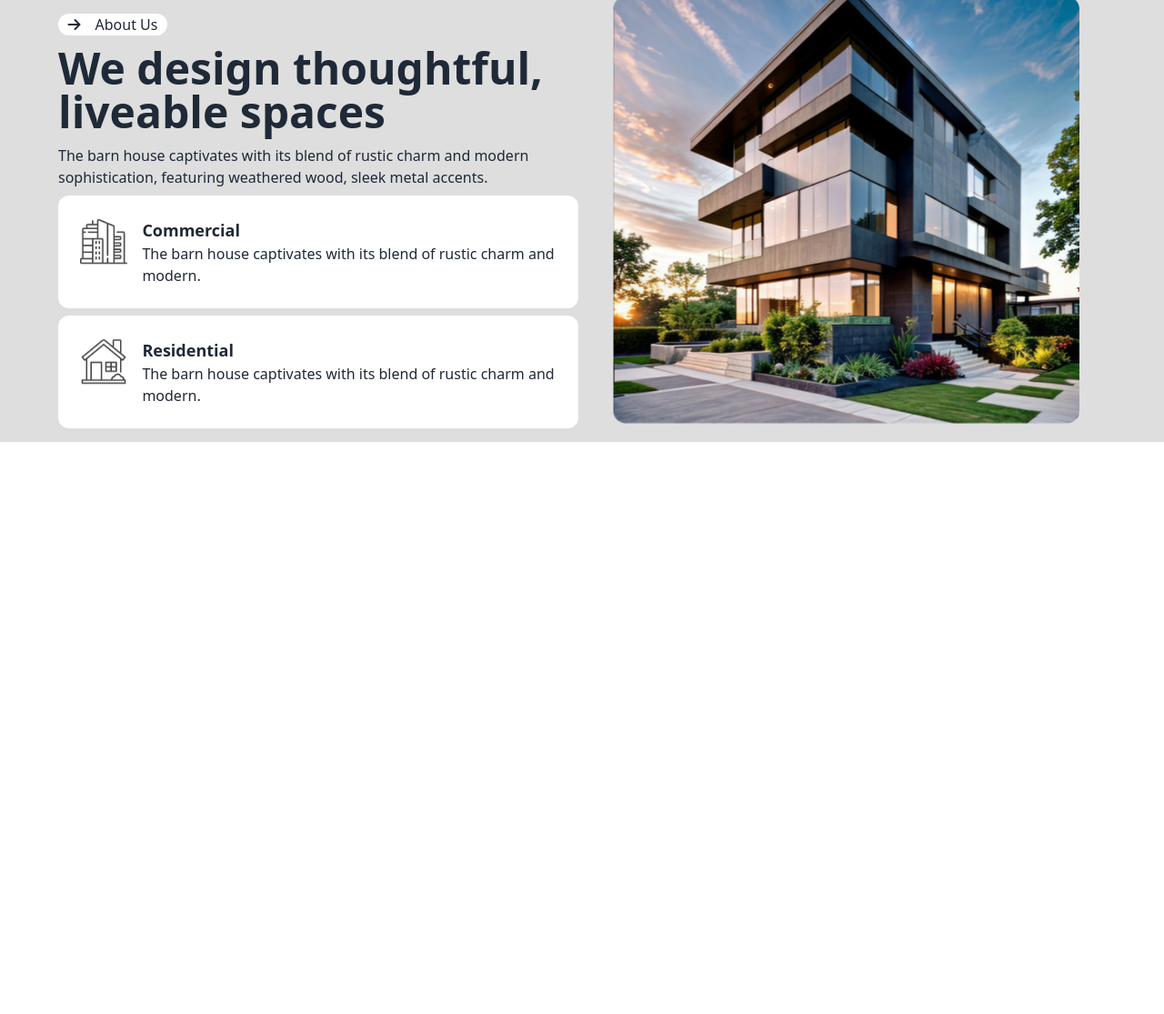
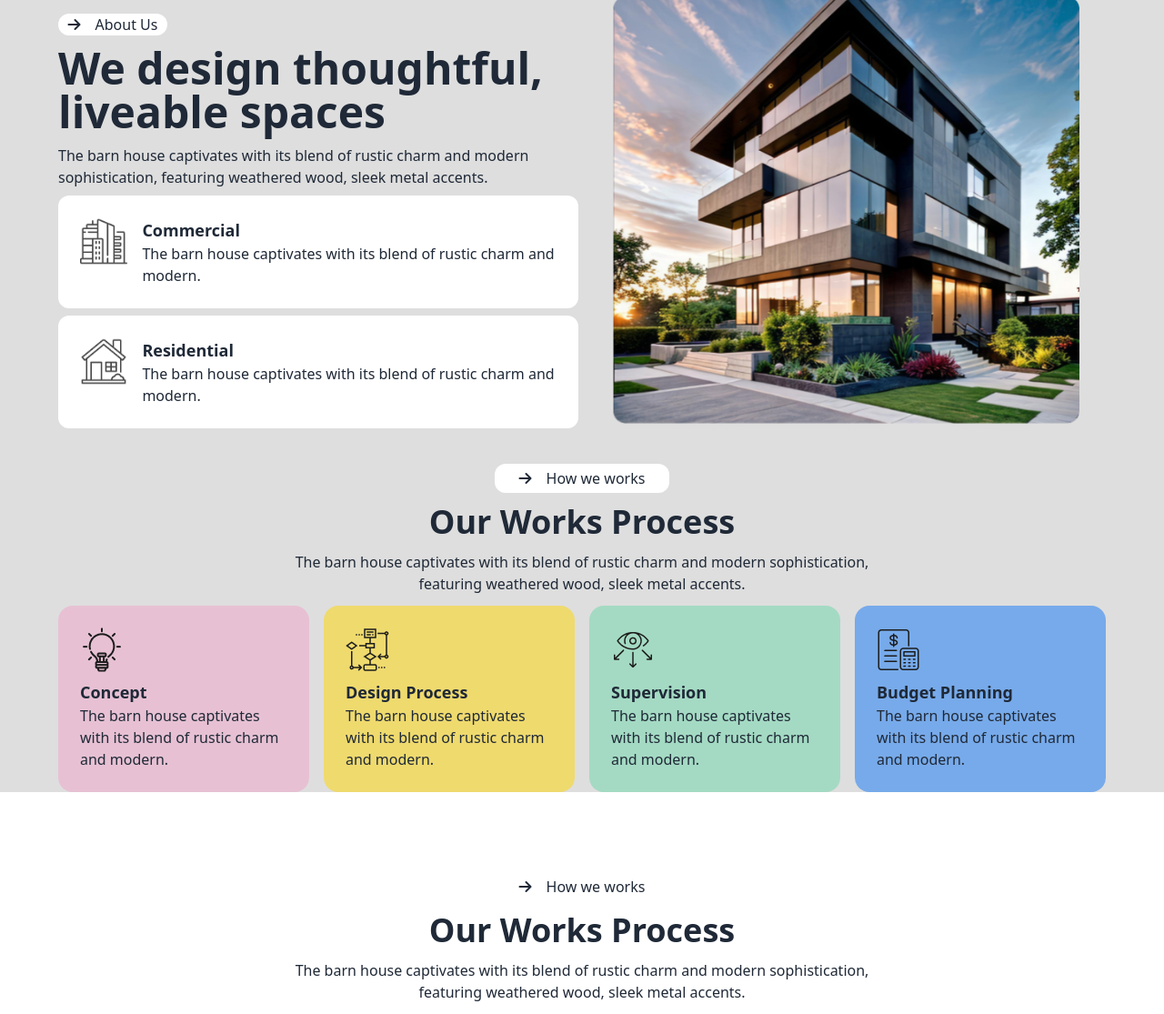
Before and after one commit to akjewel47/assignment-3, a plain HTML site: page index.html in a window 1280 px wide. Shown: the part 916-2031 px from the top of the page at 91% size. Before the commit the page ends 1402 px from the top, so only its background shows below. Drawn offline with nearby package versions, Linux system fonts and the light colour scheme.

Commit message:
added the works section

```diff
--- a/index.html
+++ b/index.html
@@ -197,10 +197,78 @@
             </div>
           </div>
           <div class="flex-1 justify-center items-center flex">
-            <img class="lg:h-[470px] mb-5 mx-3 w-[100%] lg:w-[90%] lg:mx-0 h-[200px]" src="assets/Rectangle.png" alt="" />
+            <img
+              class="lg:h-[470px] mb-5 mx-3 w-[100%] lg:w-[90%] lg:mx-0 h-[200px]"
+              src="assets/Rectangle.png"
+              alt=""
+            />
           </div>
         </div>
       </section>
+      <!-- work section -->
+      <section class="bg-[#1e1e1e25]">
+        <div class="flex justify-center items-center">
+          <div
+            class="bg-white rounded-xl flex py-1 mt-6 justify-center items-center gap-4 lg:w-[15%] w-[50%] mb-3"
+          >
+            <i class="fa-solid fa-arrow-right"></i>
+            <h1>How we works</h1>
+          </div>
+        </div>
+        <h1 class="lg:text-4xl text-2xl font-bold text-center mb-3">Our Works Process</h1>
+        <p class="text-center mb-3">
+          The barn house captivates with its blend of rustic charm and modern
+          sophistication,<br />
+          featuring weathered wood, sleek metal accents.
+        </p>
+
+        <div class="lg:flex flex-auto w-[100%] lg:w-[90%] mx-auto gap-4 lg:mb-16 px-3 lg:px-0">
+          <div class="bg-[#E7C1D3] p-6 rounded-2xl mb-3 lg:mb-0">
+            <img class="mb-2" src="assets/concept.png" alt="" />
+            <h1 class="text-lg font-bold">Concept</h1>
+            <p>
+              The barn house captivates with its blend of rustic charm and
+              modern.
+            </p>
+          </div>
+          <div class="bg-[#EFDA6E] p-6 rounded-2xl mb-3 lg:mb-0">
+            <img class="mb-2" src="assets/flow-chart.png" alt="" />
+            <h1 class="text-lg font-bold">Design Process</h1>
+            <p>
+              The barn house captivates with its blend of rustic charm and modern.
+            </p>
+          </div>
+          <div class="bg-[#A4DAC3] p-6 rounded-2xl mb-3 lg:mb-0">
+            <img class="mb-2" src="assets/vision.png" alt="" />
+            <h1 class="text-lg font-bold">Supervision</h1>
+            <p>
+              The barn house captivates with its blend of rustic charm and modern.
+            </p>
+          </div>
+          <div class="bg-[#77AAEA] p-6 rounded-2xl ">
+            <img class="mb-2" src="assets/budget-planning.png" alt="" />
+            <h1 class="text-lg font-bold">Budget Planning</h1>
+            <p>
+              The barn house captivates with its blend of rustic charm and modern.
+            </p>
+          </div>
+        </div>
+      </section>
+      <!-- Articles and News section -->
+      <div class="flex justify-center items-center">
+        <div
+          class="bg-white rounded-xl flex py-1 mt-6 justify-center items-center gap-4 lg:w-[15%] w-[50%] mb-3"
+        >
+          <i class="fa-solid fa-arrow-right"></i>
+          <h1>How we works</h1>
+        </div>
+      </div>
+      <h1 class="lg:text-4xl text-2xl font-bold text-center mb-3">Our Works Process</h1>
+      <p class="text-center mb-3">
+        The barn house captivates with its blend of rustic charm and modern
+        sophistication,<br />
+        featuring weathered wood, sleek metal accents.
+      </p>
     </main>
   </body>
 </html>
```
